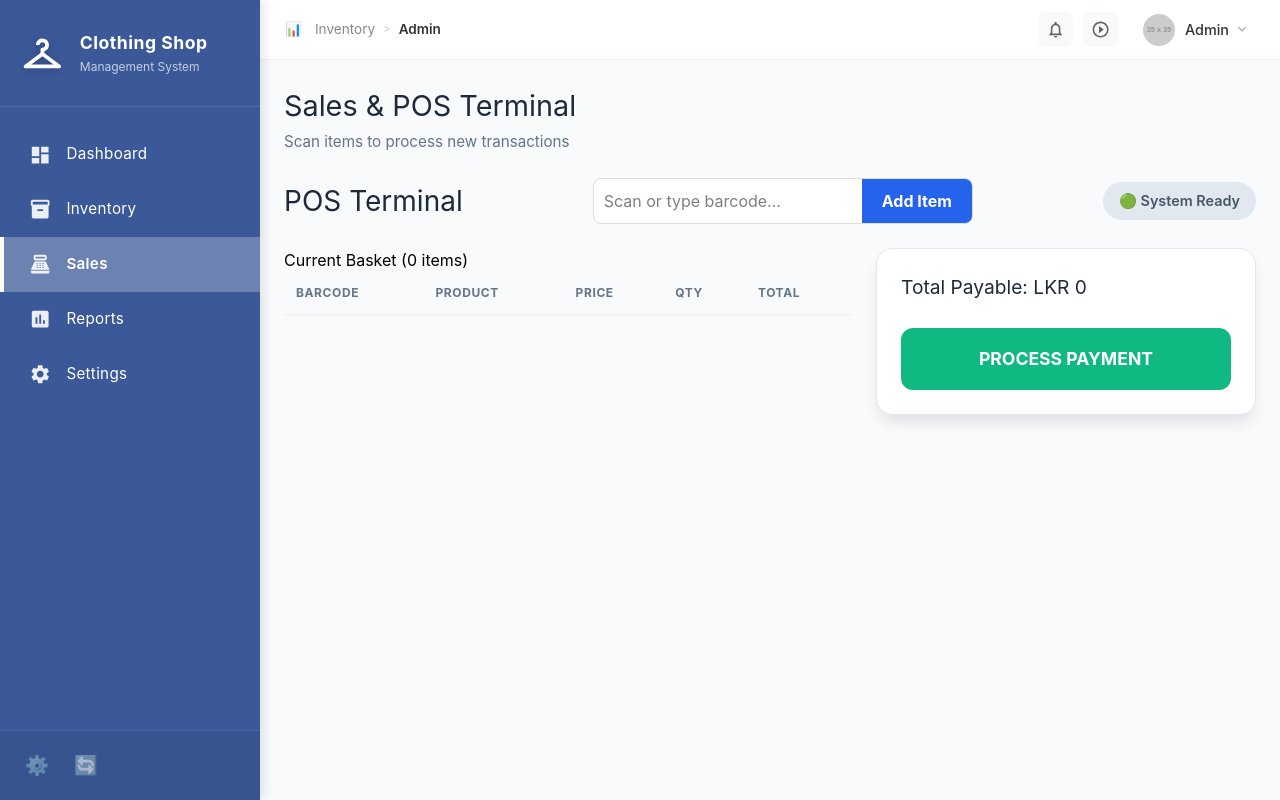
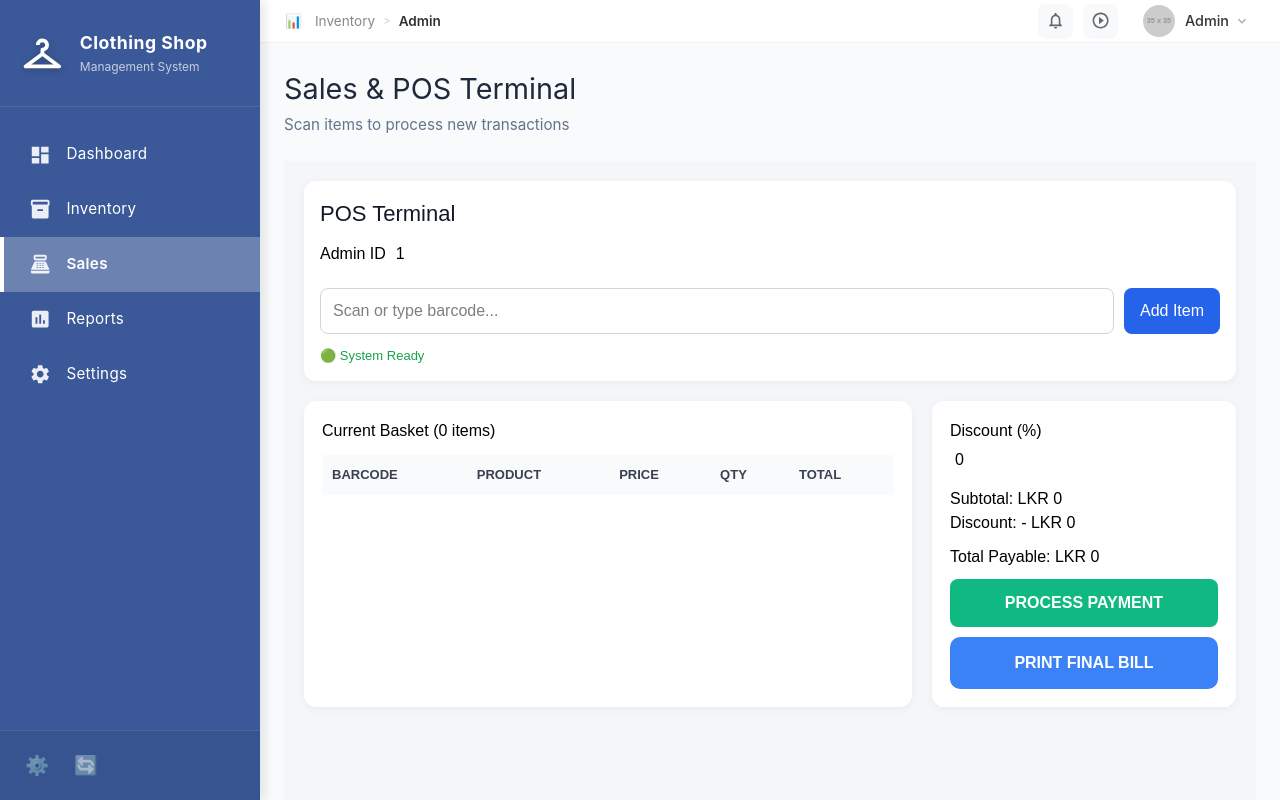
Before and after one commit to RasikaMadushanka/cloth_shop, a React (Vite) app: page /sales in a window 1280 px wide. Built offline with nearby package versions, Linux system fonts and the light colour scheme.

Commit message:
integrate sales css chnge

```diff
--- a/src/components/Sales_Component/Sales.css
+++ b/src/components/Sales_Component/Sales.css
@@ -1,67 +1,89 @@
 .sales-page-container {
-  /* Remove padding and background here as it's handled by Sales_Overview.css */
   display: flex;
   flex-direction: column;
-  gap: 24px;
+  gap: 20px;
+  padding: 20px;
+  background: #f4f6f9;
+  min-height: 100vh;
+  font-family: Arial, sans-serif;
 }
+
+/* HEADER */
 .sales-header {
   display: flex;
-  justify-content: space-between;
-  align-items: center;
+  flex-direction: column;
+  gap: 12px;
+  background: #ffffff;
+  padding: 16px;
+  border-radius: 12px;
+  box-shadow: 0 2px 8px rgba(0, 0, 0, 0.05);
 }
 
 .sales-header h1 {
-  font-size: 1.75rem;
-  color: #1e293b;
   margin: 0;
+  font-size: 22px;
+  color: #111827;
 }
 
-.date-picker {
-  background: white;
-  padding: 8px 16px;
-  border-radius: 8px;
-  border: 1px solid #e2e8f0;
-  font-size: 0.9rem;
-  color: #64748b;
-  font-weight: 500;
+/* SEARCH */
+.search-bar-container {
+  display: flex;
+  gap: 10px;
 }
 
-/* Main POS Grid System */
+.search-bar-container input {
+  flex: 1;
+  padding: 10px 12px;
+  border-radius: 8px;
+  border: 1px solid #d1d5db;
+  outline: none;
+  transition: 0.2s;
+}
+
+.search-bar-container input:focus {
+  border-color: #2563eb;
+}
+
+.search-bar-container button {
+  background: #2563eb;
+  color: white;
+  border: none;
+  padding: 10px 16px;
+  border-radius: 8px;
+  cursor: pointer;
+  transition: 0.2s;
+}
+
+.search-bar-container button:hover {
+  background: #1d4ed8;
+}
+
+/* STATUS */
+.scan-status {
+  font-size: 13px;
+  color: #16a34a;
+}
+
+/* LAYOUT */
 .pos-main-layout {
   display: grid;
-  grid-template-columns: 1fr 380px; /* Cart takes most space, sidebar is fixed */
-  gap: 24px;
-  align-items: start;
+  grid-template-columns: 2fr 1fr;
+  gap: 20px;
 }
 
-/* Cart Section (Left) */
-.recent-sales-section {
-  background: white;
-  border-radius: 16px;
-  padding: 24px;
-  box-shadow: 0 4px 6px -1px rgba(0, 0, 0, 0.05);
-  border: 1px solid #f1f5f9;
+/* CART */
+.cart-container {
+  background: #ffffff;
+  padding: 18px;
+  border-radius: 12px;
+  box-shadow: 0 2px 8px rgba(0, 0, 0, 0.05);
 }
 
-.section-header {
-  display: flex;
-  justify-content: space-between;
-  align-items: center;
-  margin-bottom: 20px;
+.cart-container h3 {
+  margin-bottom: 12px;
 }
 
-.section-header h3 {
-  margin: 0;
-  color: #334155;
-  font-size: 1.1rem;
-}
-
-/* Sales Table Styles */
-.table-responsive {
-  width: 100%;
-  overflow-x: auto;
-}
-
+/* TABLE */
 .sales-table {
   width: 100%;
   border-collapse: collapse;
@@ -69,199 +91,80 @@
 
 .sales-table th {
   text-align: left;
-  padding: 12px;
-  border-bottom: 2px solid #f1f5f9;
-  color: #64748b;
-  font-size: 0.75rem;
-  text-transform: uppercase;
-  letter-spacing: 0.05em;
+  padding: 10px;
+  background: #f9fafb;
+  font-size: 13px;
+  color: #374151;
 }
 
 .sales-table td {
-  padding: 16px 12px;
-  border-bottom: 1px solid #f1f5f9;
-  color: #334155;
-  font-size: 0.95rem;
+  padding: 10px;
+  border-bottom: 1px solid #eee;
+  font-size: 14px;
 }
 
-.barcode-badge {
-  background: #f1f5f9;
-  padding: 4px 8px;
+.sales-table input {
+  width: 60px;
+  padding: 4px;
+  border: 1px solid #d1d5db;
   border-radius: 6px;
-  font-family: 'Courier New', Courier, monospace;
-  color: #475569;
-  font-weight: 600;
 }
 
-/* Checkout Sidebar (Right) */
-.checkout-summary-section {
-  position: sticky;
-  top: 24px;
+/* SUMMARY */
+.summary-card {
+  background: #ffffff;
+  padding: 18px;
+  border-radius: 12px;
+  box-shadow: 0 2px 8px rgba(0, 0, 0, 0.05);
+  height: fit-content;
 }
 
-.summary-card {
-  background: white;
-  padding: 24px;
-  border-radius: 16px;
-  box-shadow: 0 10px 15px -3px rgba(0, 0, 0, 0.1);
-  border: 1px solid #e2e8f0;
+.summary-card h2 {
+  margin-top: 10px;
 }
 
-.summary-card h3 {
-  margin: 0 0 16px 0;
-  color: #1e293b;
-  font-size: 1.2rem;
-}
-
-.summary-card hr {
-  border: 0;
-  border-top: 1px solid #f1f5f9;
-  margin: 16px 0;
-}
-
-.summary-row {
-  display: flex;
-  justify-content: space-between;
-  align-items: center;
-  margin: 16px 0;
-  color: #64748b;
-  font-weight: 500;
-}
-
-.summary-row.total {
-  margin-top: 24px;
-  padding-top: 20px;
-  border-top: 2px dashed #e2e8f0;
-  font-size: 1.3rem;
-  font-weight: 800;
-  color: #2563eb;
-}
-
-/* Inputs & Selects */
-.summary-input {
-  width: 120px;
-  padding: 10px;
-  border: 1px solid #cbd5e1;
-  border-radius: 8px;
-  text-align: right;
-  font-weight: 600;
-  color: #1e293b;
-  outline: none;
-  transition: border-color 0.2s;
-}
-
-.summary-input:focus {
-  border-color: #2563eb;
-}
-
-/* Buttons */
+/* BUTTONS */
 .checkout-btn {
   width: 100%;
+  padding: 12px;
   background: #10b981;
   color: white;
   border: none;
-  padding: 18px;
-  border-radius: 12px;
-  font-size: 1.1rem;
-  font-weight: 700;
+  margin-top: 10px;
+  border-radius: 8px;
   cursor: pointer;
-  transition: all 0.2s;
-  margin-top: 10px;
+  font-weight: 600;
+  transition: 0.2s;
 }
 
 .checkout-btn:hover {
   background: #059669;
-  box-shadow: 0 4px 12px rgba(16, 185, 129, 0.2);
 }
 
-.checkout-btn:active {
-  transform: scale(0.97);
+.print-btn {
+  width: 100%;
+  padding: 12px;
+  background: #3b82f6;
+  color: white;
+  border: none;
+  margin-top: 10px;
+  border-radius: 8px;
+  cursor: pointer;
+  font-weight: 600;
+  transition: 0.2s;
 }
 
-.clear-btn {
-  background: #fee2e2;
-  color: #b91c1c;
-  border: none;
-  padding: 8px 14px;
-  border-radius: 8px;
-  font-size: 0.85rem;
-  font-weight: 600;
-  cursor: pointer;
-  transition: background 0.2s;
+.print-btn:hover {
+  background: #2563eb;
 }
 
-.clear-btn:hover {
-  background: #fecaca;
-}
-
-/* Responsive Logic */
+/* RESPONSIVE */
 @media (max-width: 1024px) {
   .pos-main-layout {
     grid-template-columns: 1fr;
   }
 
-  .checkout-summary-section {
-    position: static;
+  .search-bar-container {
+    flex-direction: column;
   }
 }
-.scan-status {
-    background: #e2e8f0;
-    padding: 8px 16px;
-    border-radius: 20px;
-    font-size: 0.9rem;
-    font-weight: 600;
-    color: #475569;
-    transition: all 0.3s ease;
-}
-
-.scan-status.active {
-    background: #dcfce7;
-    color: #166534;
-    border: 1px solid #166534;
-    animation: pulse 1s infinite;
-}
-
-@keyframes pulse {
-    0% { opacity: 1; }
-    50% { opacity: 0.7; }
-    100% { opacity: 1; }
-}
-
-.empty-cart-msg {
-    text-align: center;
-    padding: 60px !important;
-    color: #94a3b8;
-    font-style: italic;
-    font-size: 1.1rem;
-}
-
-.barcode-badge {
-    color: #2563eb;
-    background: #eff6ff;
-    border: 1px solid #bfdbfe;
-    padding: 2px 6px;
-    border-radius: 4px;
-}
-.search-bar-container {
-    display: flex;
-    background: white;
-    border: 1px solid #ddd;
-    border-radius: 8px;
-    overflow: hidden;
-}
-
-.manual-search-input {
-    padding: 10px;
-    border: none;
-    outline: none;
-    min-width: 250px;
-}
-
-.search-btn {
-    background: #2563eb;
-    color: white;
-    border: none;
-    padding: 10px 20px;
-    cursor: pointer;
-    font-weight: bold;
-}
--- a/src/components/Sales_Component/Sales.tsx
+++ b/src/components/Sales_Component/Sales.tsx
@@ -13,63 +13,83 @@ const Sales: React.FC = () => {
   const [items, setItems] = useState<SaleItem[]>([]);
   const [discount, setDiscount] = useState<number>(0);
   const [paymentMethod, setPaymentMethod] = useState<string>('CASH');
+  const [adminId, setAdminId] = useState<number>(1); // ✅ NEW
   const [buffer, setBuffer] = useState<string>('');
   const [manualSearch, setManualSearch] = useState<string>('');
 
+  // 🔊 Beep sound
   const playSuccessBeep = useCallback(() => {
     const audio = new Audio('https://assets.mixkit.co/active_storage/sfx/700/700-preview.mp3');
-        audio.play().catch(() => {});
+    audio.play().catch(() => { });
   }, []);
 
+  // ✅ Barcode processing (variant-based)
   const processBarcode = useCallback(async (barcode: string) => {
     const cleanInput = String(barcode).trim();
     if (!cleanInput) return;
 
     try {
-            // Fetch all products from your ProductController
       const response = await productApi.getAll();
-            const databaseItems = response.data;
+      const products = response.data;
 
-            // FIX: Match against 'id' or 'barcode' fields found in your console log
-            const product = databaseItems.find((p: any) =>
-                (p.id && String(p.id).trim() === cleanInput) ||
-                (p.barcode && String(p.barcode).trim() === cleanInput) ||
-                (p.barcodeId && String(p.barcodeId).trim() === cleanInput)
+      let foundProduct: any = null;
+      let foundVariant: any = null;
+
+      for (const product of products) {
+        if (product.variants && Array.isArray(product.variants)) {
+          const variant = product.variants.find((v: any) =>
+            String(v.barcodeId).trim() === cleanInput
           );
 
-            if (product) {
+          if (variant) {
+            foundProduct = product;
+            foundVariant = variant;
+            break;
+          }
+        }
+      }
+
+      if (!foundVariant) {
+        alert(`❌ Product with barcode [${cleanInput}] not found`);
+        return;
+      }
+
       playSuccessBeep();
 
-                // MAP: Database 'basePrice' (from log) to Frontend 'unitPrice'
-                const finalBarcode = String(product.barcode || product.id || product.barcodeId);
-                const finalPrice = product.basePrice || product.price || 0;
+      const finalBarcode = foundVariant.barcodeId;
+      const finalPrice =
+        foundVariant.priceOverride ?? foundProduct.basePrice ?? 0;
 
       setItems(prev => {
         const exists = prev.find(i => i.barcodeId === finalBarcode);
 
         if (exists) {
-                        return prev.map(i => i.barcodeId === finalBarcode
-                            ? { ...i, quantity: i.quantity + 1 } : i);
+          return prev.map(i =>
+            i.barcodeId === finalBarcode
+              ? { ...i, quantity: i.quantity + 1 }
+              : i
+          );
         }
 
-                    return [...prev, {
+        return [
+          ...prev,
+          {
             barcodeId: finalBarcode,
-                        productName: product.productName || "Product",
+            productName: foundProduct.productName || "Product",
             quantity: 1,
             unitPrice: finalPrice
-                    }];
+          }
+        ];
       });
+
       setManualSearch('');
-            } else {
-                alert(`Product with barcode [${cleanInput}] not found in Database.`);
-            }
     } catch (err) {
-            console.error("Fetch Error:", err);
-            alert("Database connection error");
+      console.error(err);
+      alert("❌ Database error");
     }
   }, [playSuccessBeep]);
 
-    // --- KEYBOARD LISTENER ---
+  // ⌨️ Scanner listener
   useEffect(() => {
     const handleKeyDown = (e: KeyboardEvent) => {
       if (e.target instanceof HTMLInputElement || e.target instanceof HTMLSelectElement) return;
@@ -79,6 +99,7 @@ const Sales: React.FC = () => {
         setBuffer('');
         return;
       }
+
       if (buffer.length > 25) setBuffer('');
       if (e.key.length === 1) setBuffer(prev => prev + e.key);
     };
@@ -87,16 +108,23 @@ const Sales: React.FC = () => {
     return () => window.removeEventListener('keydown', handleKeyDown);
   }, [buffer, processBarcode]);
 
-    const subTotal = items.reduce((sum, item) => sum + (item.unitPrice * item.quantity), 0);
-    const finalTotal = subTotal - (subTotal * (discount / 100));
+  // 💰 Calculations
+  const subTotal = items.reduce(
+    (sum, item) => sum + item.unitPrice * item.quantity,
+    0
+  );
 
+  const discountAmount = subTotal * (discount / 100);
+  const finalTotal = subTotal - discountAmount;
+
+  // 🧾 Checkout
   const handleCheckout = async () => {
     if (items.length === 0) return alert("Cart is empty!");
+    if (!adminId) return alert("Enter Admin ID");
 
-        // This Payload matches your Spring Boot SalesDto
     const orderPayload = {
-            adminId: 1,
-            paymentMethod: paymentMethod,
+      adminId: adminId, // ✅ uses input
+      paymentMethod,
       discountPercentage: discount,
       items: items.map(i => ({
         barcodeId: i.barcodeId,
@@ -106,13 +134,78 @@ const Sales: React.FC = () => {
     };
 
     try {
-            // Hits @PostMapping("/place-order") in your SaleController
       await salesApi.placeOrder(orderPayload);
       alert("✅ Order Placed Successfully!");
       setItems([]);
       setDiscount(0);
-        } catch (error) {
+    } catch {
       alert("❌ Transaction Failed");
+    }
+  };
+  const printFinalBill = () => {
+    const shopName = "ASIKA FASHION STORE";
+    const contactNumber = "+94 77 123 4567"; // change your shop number
+    const dateTime = new Date().toLocaleString();
+
+    if (items.length === 0) {
+      alert("No items in cart");
+      return;
+    }
+
+    let itemList = "";
+
+    items.forEach((item) => {
+      itemList += `
+${item.productName}
+Barcode: ${item.barcodeId}
+Qty: ${item.quantity} x LKR ${item.unitPrice} = LKR ${item.quantity * item.unitPrice}
+-----------------------------
+`;
+    });
+
+    const bill = `
+=============================
+      ${shopName}
+=============================
+Contact: ${contactNumber}
+Date/Time: ${dateTime}
+=============================
+
+${itemList}
+
+-----------------------------
+SUB TOTAL : LKR ${subTotal.toFixed(2)}
+DISCOUNT  : LKR ${discountAmount.toFixed(2)}
+-----------------------------
+TOTAL PAY : LKR ${finalTotal.toFixed(2)}
+
+=============================
+   THANK YOU COME AGAIN!
+=============================
+`;
+
+    const win = window.open('', '', 'width=400,height=600');
+
+    if (win) {
+      win.document.write(`
+            <html>
+            <head>
+                <title>Bill</title>
+                <style>
+                    body {
+                        font-family: monospace;
+                        padding: 20px;
+                        white-space: pre;
+                    }
+                </style>
+            </head>
+            <body onload="window.print(); window.close();">
+                <pre>${bill}</pre>
+            </body>
+            </html>
+        `);
+
+      win.document.close();
     }
   };
 
@@ -120,34 +213,81 @@ const Sales: React.FC = () => {
     <div className="sales-page-container">
       <div className="sales-header">
         <h1>POS Terminal</h1>
+
+        {/* ✅ ADMIN ID INPUT */}
+        <div style={{ marginBottom: "10px" }}>
+          <label>Admin ID</label>
+          <input
+            type="number"
+            value={adminId}
+            onChange={(e) => setAdminId(Number(e.target.value))}
+            style={{ marginLeft: "10px", width: "100px" }}
+          />
+        </div>
+
         <div className="search-bar-container">
           <input
             type="text"
-                        className="manual-search-input"
             placeholder="Scan or type barcode..."
             value={manualSearch}
             onChange={(e) => setManualSearch(e.target.value)}
-                        onKeyDown={(e) => { if (e.key === 'Enter') processBarcode(manualSearch); }}
+            onKeyDown={(e) => {
+              if (e.key === 'Enter') processBarcode(manualSearch);
+            }}
           />
-                    <button className="search-btn" onClick={() => processBarcode(manualSearch)}>Add Item</button>
+          <button onClick={() => processBarcode(manualSearch)}>
+            Add Item
+          </button>
         </div>
-                <div className="scan-status">{buffer.length > 0 ? `Scanning: ${buffer}` : "🟢 System Ready"}</div>
+
+        <div className="scan-status">
+          {buffer ? `Scanning: ${buffer}` : "🟢 System Ready"}
+        </div>
       </div>
 
       <div className="pos-main-layout">
+        {/* 🛒 CART */}
         <div className="cart-container">
           <h3>Current Basket ({items.length} items)</h3>
+
           <table className="sales-table">
             <thead>
-                            <tr><th>BARCODE</th><th>PRODUCT</th><th>PRICE</th><th>QTY</th><th>TOTAL</th></tr>
+              <tr>
+                <th>BARCODE</th>
+                <th>PRODUCT</th>
+                <th>PRICE</th>
+                <th>QTY</th>
+                <th>TOTAL</th>
+              </tr>
             </thead>
+
             <tbody>
               {items.map((item, idx) => (
                 <tr key={idx}>
                   <td>{item.barcodeId}</td>
                   <td>{item.productName}</td>
                   <td>LKR {item.unitPrice}</td>
-                                    <td>{item.quantity}</td>
+
+                  {/* ✅ QTY INPUT */}
+                  <td>
+                    <input
+                      type="number"
+                      min="1"
+                      value={item.quantity}
+                      onChange={(e) => {
+                        const qty = Math.max(1, Number(e.target.value));
+                        setItems(prev =>
+                          prev.map(i =>
+                            i.barcodeId === item.barcodeId
+                              ? { ...i, quantity: qty }
+                              : i
+                          )
+                        );
+                      }}
+                      style={{ width: "60px" }}
+                    />
+                  </td>
+
                   <td>LKR {item.unitPrice * item.quantity}</td>
                 </tr>
               ))}
@@ -155,9 +295,41 @@ const Sales: React.FC = () => {
           </table>
         </div>
 
+        {/* 💳 SUMMARY */}
         <div className="summary-card">
-                    <h3>Total Payable: LKR {finalTotal.toLocaleString()}</h3>
-                    <button className="checkout-btn" onClick={handleCheckout}>PROCESS PAYMENT</button>
+          <div style={{ marginBottom: "10px" }}>
+            <label>Discount (%)</label>
+            <input
+              type="number"
+              value={discount}
+              onChange={(e) => setDiscount(Number(e.target.value))}
+              style={{ width: "100%", padding: "5px" }}
+            />
+          </div>
+
+          <h3>Subtotal: LKR {subTotal.toLocaleString()}</h3>
+          <h4>Discount: - LKR {discountAmount.toLocaleString()}</h4>
+          <h2>Total Payable: LKR {finalTotal.toLocaleString()}</h2>
+
+          <button className="checkout-btn" onClick={handleCheckout}>
+            PROCESS PAYMENT
+          </button>
+          <button
+            onClick={printFinalBill}
+            style={{
+              width: "100%",
+              marginTop: "10px",
+              background: "#3b82f6",
+              color: "white",
+              padding: "14px",
+              border: "none",
+              borderRadius: "10px",
+              fontWeight: "700",
+              cursor: "pointer"
+            }}
+          >
+            PRINT FINAL BILL
+          </button>
         </div>
       </div>
     </div>
```
Lines whose indentation alone changed are shown as unchanged.
